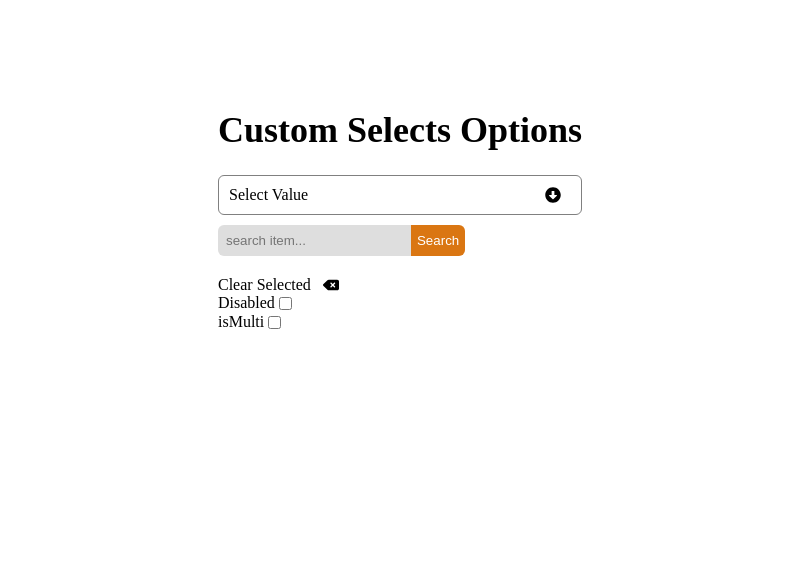
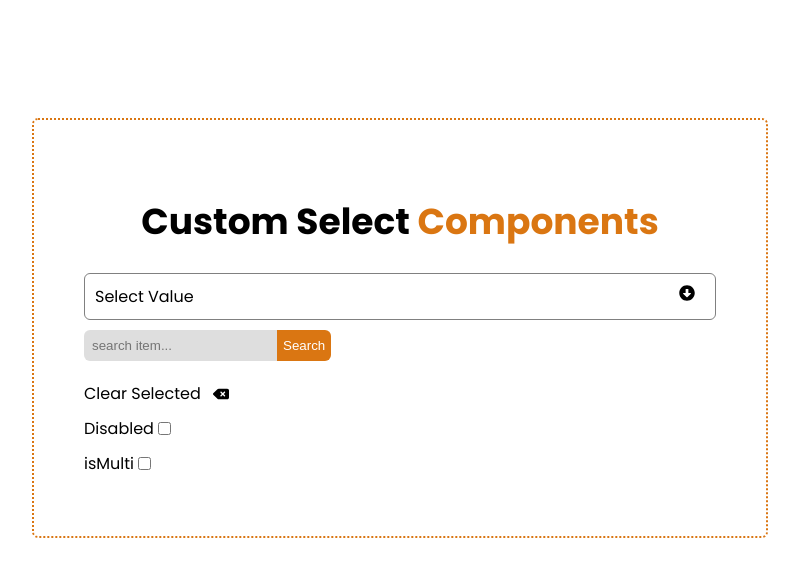
Before and after one commit to arifraj9911/custom-selects-projects, a React (Vite) app: page / in a window 1280 px wide. Shown: the top 576 px of the page, without its empty margins (240-1039 px from the left). Built offline with nearby package versions, Linux system fonts and the light colour scheme.

Commit message:
some error fixed and design added

```diff
--- a/src/App.css
+++ b/src/App.css
@@ -3,6 +3,7 @@
   width: full;
   display: flex;
   justify-content: center;
-  min-height: 50vh;
+  min-height: 80vh;
   align-items: center;
+  /* border: 2px solid rgb(218, 118, 18); */
 }
--- a/src/App.jsx
+++ b/src/App.jsx
@@ -1,7 +1,7 @@
+import { useState } from "react";
+import "./App.css";
 
-import './App.css'
-
-import CustomSelects from "./components/CustomSelects"
+import CustomSelects from "./components/CustomSelects";
 
 function App() {
   const options = [
@@ -12,13 +12,66 @@ function App() {
     { value: "Mango", label: "Mango" },
   ];
 
-  const placeholder = ['Select Value','Select Multiple Values']
+  const [selectValue, setSelectValue] = useState(null);
+  const [checked, setChecked] = useState(false);
+  const [isOpen, setIsOpen] = useState(false);
+  const [multipleSelected, setMultipleSelected] = useState([]);
+  const [isMulti, setIsMulti] = useState(false);
+
+  const handleSelectValue = (e) => {
+    // console.log(e.target.innerText)
+    setSelectValue(e.target.innerText);
+  };
+  const handleDeleteSelect = () => {
+    setSelectValue(placeholder[0]);
+  };
+  const handleChecked = () => {
+    setChecked(!checked);
+    // console.log(checked)
+  };
+
+  const handleMultiSelect = (e) => {
+    if (isMulti) {
+      const newSelected = [...multipleSelected, e.target.innerText];
+      setMultipleSelected(newSelected);
+    }
+  };
+  const handleIsMulti = () => {
+    // console.log('clicked')
+    setIsMulti(!isMulti);
+  };
+
+  const handleMultiDelete = () => {
+    // console.log('delete');
+    // console.log(multipleSelected);
+    // const deleteSelected = multipleSelected.length-1;
+    multipleSelected.pop(multipleSelected.length - 1);
+    setMultipleSelected([...multipleSelected]);
+    // console.log(newSelected)
+  };
+
+  const placeholder = ["Select Value", "Select Multiple Values"];
 
   return (
-    <div className='kzui-app_container'>
-      <CustomSelects options={options} placeholder={placeholder}></CustomSelects>
+    <div className="kzui-app_container">
+      <CustomSelects
+        options={options}
+        placeholder={placeholder}
+        handleSelectValue={handleSelectValue}
+        selectValue={selectValue}
+        handleDeleteSelect={handleDeleteSelect}
+        handleChecked={handleChecked}
+        checked={checked}
+        multipleSelected={multipleSelected}
+        handleMultiSelect={handleMultiSelect}
+        isMulti={isMulti}
+        handleIsMulti={handleIsMulti}
+        handleMultiDelete={handleMultiDelete}
+        isOpen={isOpen}
+        setIsOpen={setIsOpen}
+      ></CustomSelects>
     </div>
-  )
+  );
 }
 
-export default App
+export default App;
--- a/src/components/CustomSelects.css
+++ b/src/components/CustomSelects.css
@@ -1,8 +1,15 @@
 .kzui-custom_container {
   text-align: center;
+  border: 2px dotted rgb(218, 118, 18);
+  border-radius: 6px;
+  padding: 50px;
+  width: 50%;
 }
 .kzui-custom_heading {
   font-size: 36px;
+}
+.kzui-custom_heading_components_title {
+  color: rgb(218, 118, 18);
 }
 .kzui-custom_input_filed {
   padding: 12px;
@@ -45,6 +52,12 @@
   right: 0;
   top: 8px;
 }
+.kzui-select_item_ul {
+  background: rgb(220, 220, 220);
+  padding: 10px;
+  padding-left: 5px;
+  border-radius: 6px;
+}
 .kzui-select_list_item {
   text-decoration: none;
   list-style-type: none;
@@ -83,6 +96,7 @@
   display: block;
   display: flex;
   justify-content: start;
+  margin: 10px 0;
 }
 .kzui-select_disabled {
   pointer-events: none;
--- a/src/components/CustomSelects.jsx
+++ b/src/components/CustomSelects.jsx
@@ -1,63 +1,31 @@
 /* eslint-disable react/prop-types */
-import { useState } from "react";
+// import { useState } from "react";
 import "./CustomSelects.css";
 import { FaArrowAltCircleDown } from "react-icons/fa";
 import { FaDeleteLeft } from "react-icons/fa6";
 
-const CustomSelects = ({ options, placeholder }) => {
-  const [isOpen, setIsOpen] = useState(false);
-  const [selectValue, setSelectValue] = useState(null);
-  const [multipleSelected, setMultipleSelected] = useState([]);
-  const [checked, setChecked] = useState(false);
-  const [isMulti, setIsMulti] = useState(false);
-  //   const [isDisabled,setIsDisabled] = useState()
-
-  //   console.log(checked)
-
-  const handleSelectValue = (e) => {
-    // console.log(e.target.innerText)
-    setSelectValue(e.target.innerText);
-  };
-
-  const handleDeleteSelect = () => {
-    setSelectValue(placeholder[0]);
-  };
-
-  const handleChecked = () => {
-    setChecked(!checked);
-    // console.log(checked)
-  };
-
-  //   let isMulti = true;
-  const handleMultiSelect = (e) => {
-    if (isMulti) {
-      const newSelected = [...multipleSelected, e.target.innerText];
-      setMultipleSelected(newSelected);
-    }
-  };
-
-  const handleIsMulti = () => {
-    // console.log('clicked')
-    setIsMulti(!isMulti);
-  };
-
-  const handleMultiDelete = () => {
-    // console.log('delete');
-    // console.log(multipleSelected);
-    // const deleteSelected = multipleSelected.length-1;
-    multipleSelected.pop(multipleSelected.length - 1);
-    setMultipleSelected([...multipleSelected]);
-    // console.log(newSelected)
-  };
-
-  //   const handleTypingClick = () => {
-  //     setIsOpen(!isOpen);
-  //     console.log(isOpen);
-  //   };
-  // console.log(multipleSelected);
+const CustomSelects = ({
+  options,
+  placeholder,
+  selectValue,
+  handleSelectValue,
+  handleDeleteSelect,
+  handleChecked,
+  checked,
+  handleMultiSelect,
+  multipleSelected,
+  handleIsMulti,
+  isMulti,
+  handleMultiDelete,
+  isOpen,
+  setIsOpen,
+}) => {
   return (
     <div className="kzui-custom_container">
-      <h1 className="kzui-custom_heading">Custom Selects Options</h1>
+      <h1 className="kzui-custom_heading">
+        Custom Select{" "}
+        <span className="kzui-custom_heading_components_title">Components</span>{" "}
+      </h1>
       <div
         onClick={() => {
           //   handleTypingClick();
--- a/src/index.css
+++ b/src/index.css
@@ -0,0 +1,5 @@
+@import url("https://fonts.googleapis.com/css2?family=Inter:wght@100..900&family=Poppins:ital,wght@0,100;0,200;0,300;0,400;0,500;0,600;0,700;0,800;0,900;1,100;1,200;1,300;1,400;1,500;1,600;1,700;1,800;1,900&display=swap");
+
+body {
+  font-family: "Poppins", sans-serif;
+}
```
